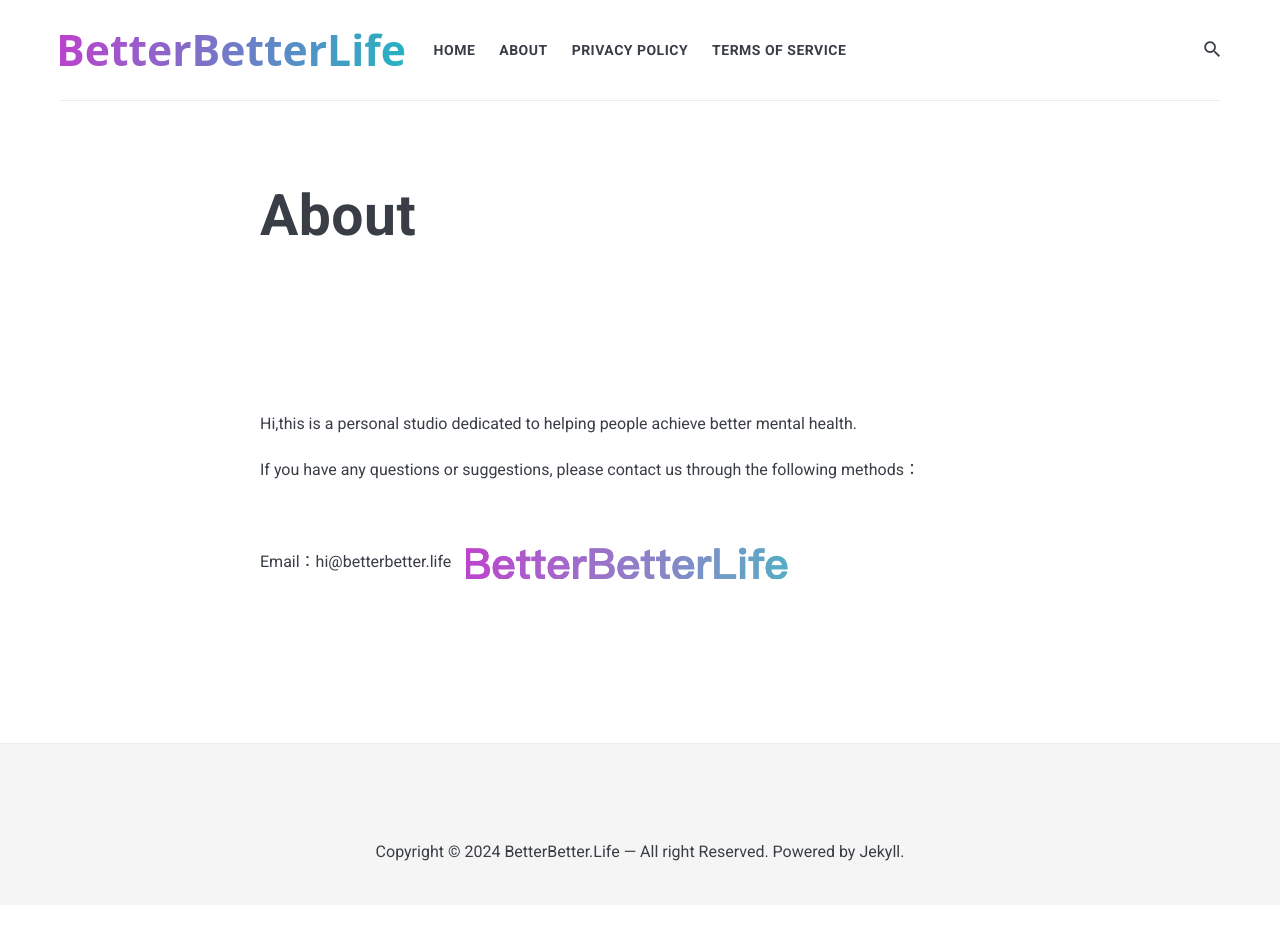
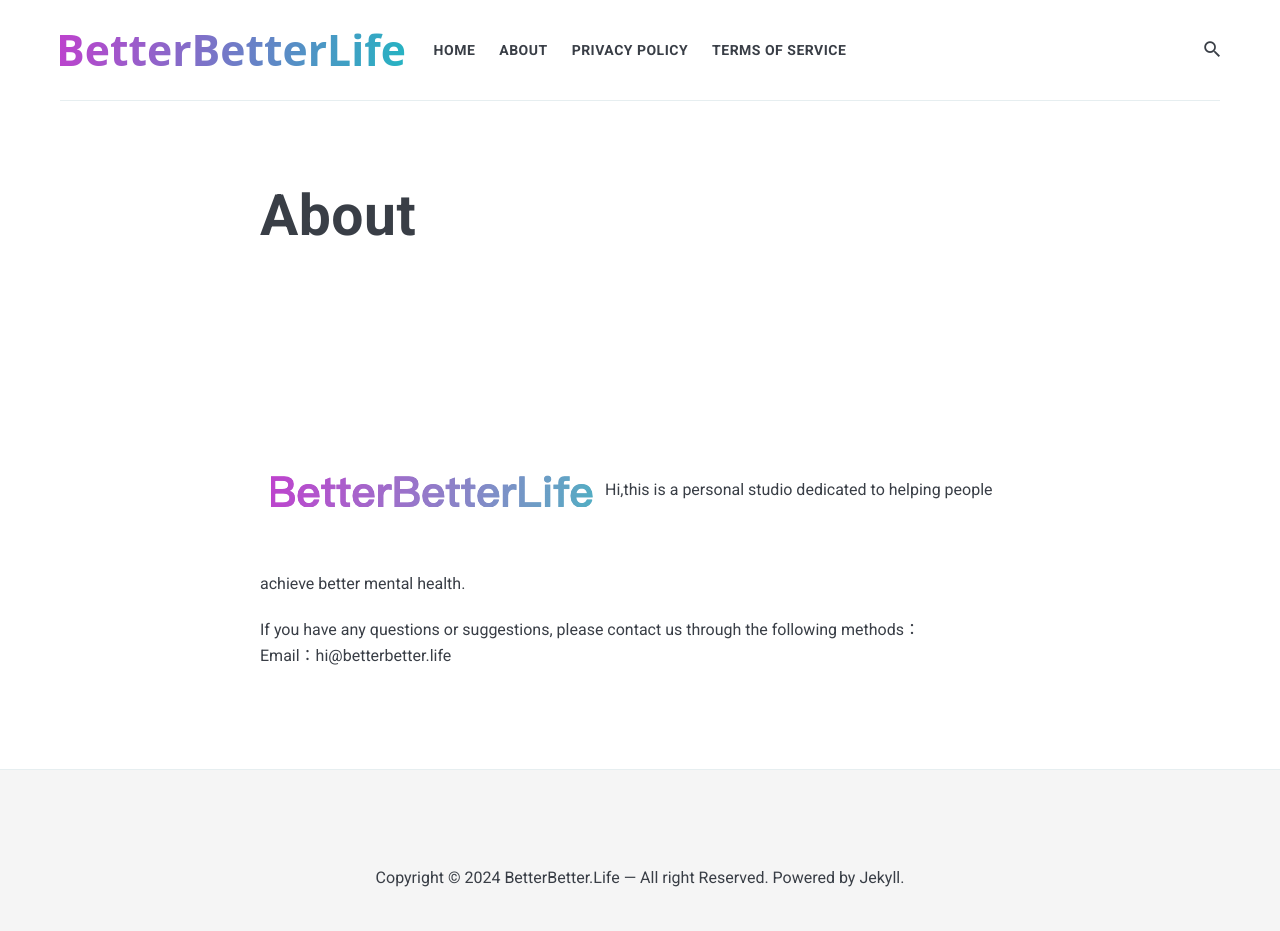
Before and after one commit to aSSong/betterbetterlife, a Jekyll site: the page built from _pages/about.md, in a window 1280 px wide. Built offline with Jekyll 4.4.1, drawn with Linux system fonts in a browser that asks for light colours; nearby versions of some CDN libraries; before the commit the page ends 905 px from its top, so only the background shows below that.

Commit message:
Update about.md

```diff
--- a/_pages/about.md
+++ b/_pages/about.md
@@ -3,8 +3,8 @@
 title: About
 permalink: /about/
 ---
+![]({{site.baseurl}}/images/bbl.png)
 Hi,this is a personal studio dedicated to helping people achieve better mental health.
 
 If you have any questions or suggestions, please contact us through the following methods：
 Email：hi@betterbetter.life
-![]({{site.baseurl}}/images/bbl.png)
```
